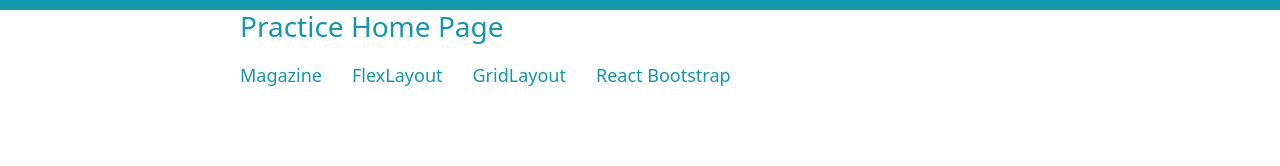
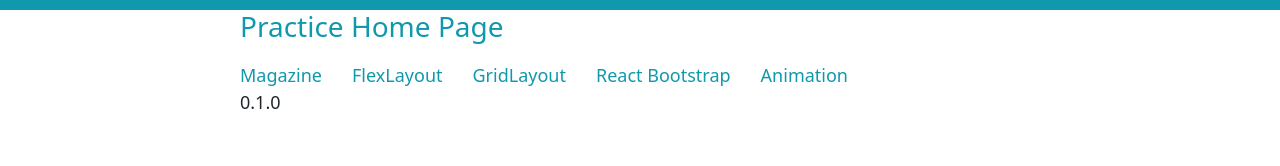
Before and after one commit to chliyang/my-app, a React (Create React App) app: page / in a window 1280 px wide. Shown: the top 166 px of the page. Built offline with nearby package versions, Linux system fonts and the light colour scheme.

Commit message:
test update version

```diff
--- a/package.json
+++ b/package.json
@@ -19,7 +19,7 @@
   },
   "scripts": {
     "start": "react-scripts start",
-    "build": "react-scripts build",
+    "build": "react-scripts build && npm version patch",
     "test": "react-scripts test",
     "eject": "react-scripts eject"
   },
--- a/src/components/HomePage.js
+++ b/src/components/HomePage.js
@@ -1,6 +1,7 @@
 import React from "react";
 import { Link } from "react-router-dom";
 import styles from "./magazine/Magazine.module.scss";
+import * as config from "../../package.json";
 
 function Home() {
   return (
@@ -11,6 +12,8 @@ function Home() {
         <Link to="/flex-layout">FlexLayout</Link>
         <Link to="/grid-layout">GridLayout</Link>
         <Link to="/react-bootstrap">React Bootstrap</Link>
+        <Link to="/animation">Animation</Link>
+        <div>{config.version}</div>
       </nav>
       <></>
     </div>
```
